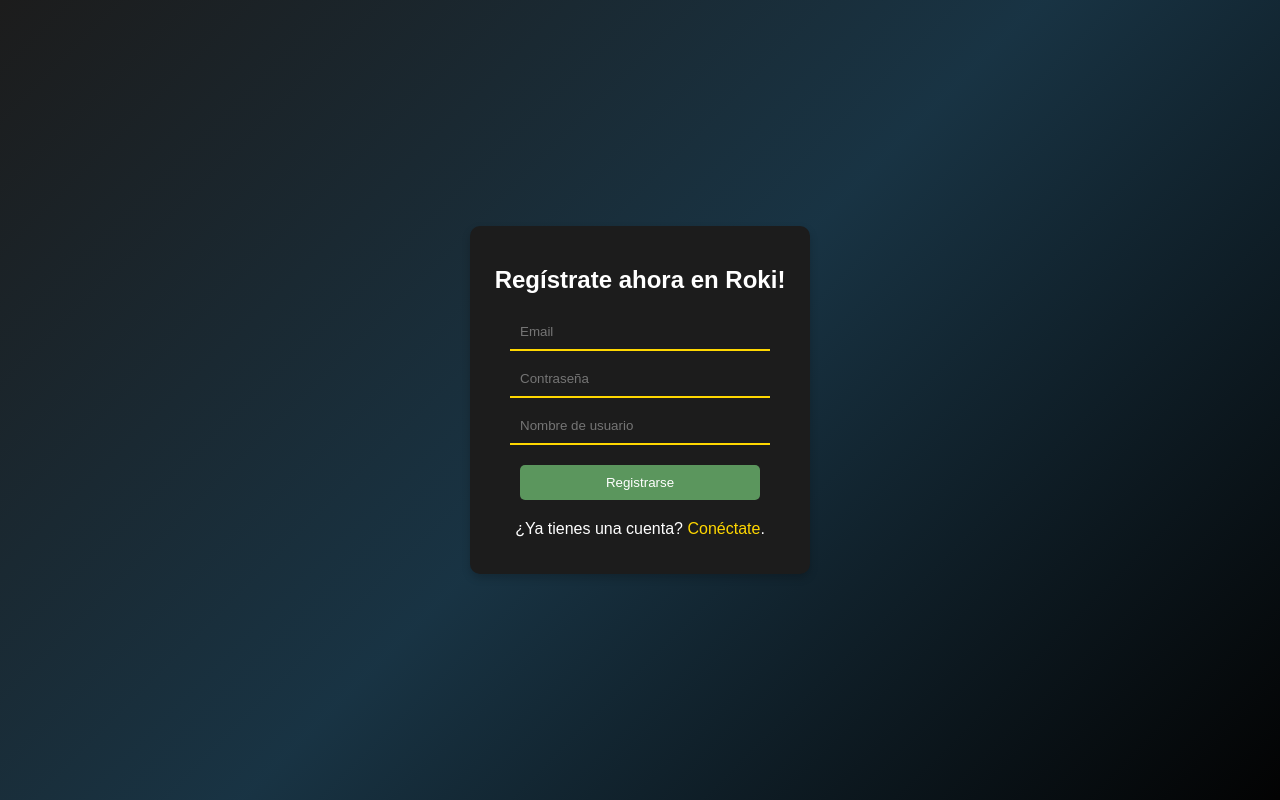
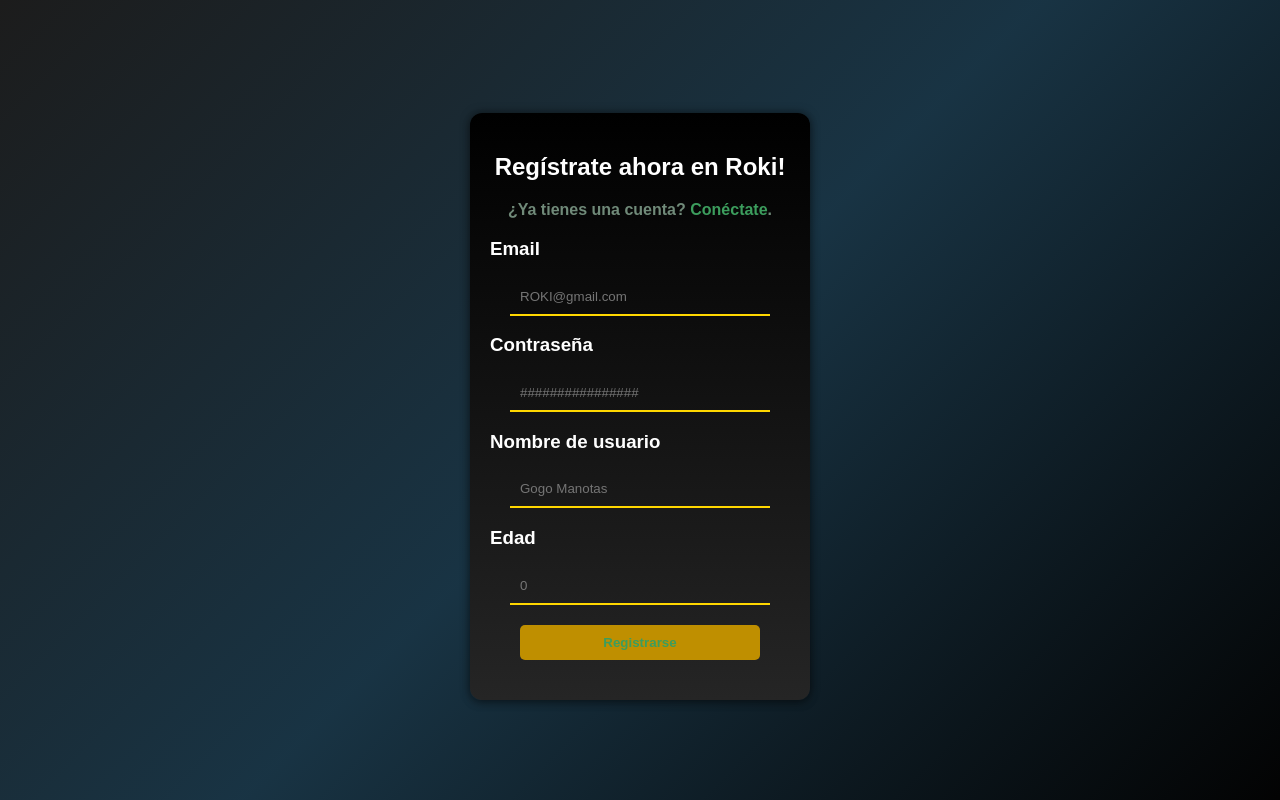
Before and after one commit to CesarOsorioP/ROKI, a React (Create React App) app in the folder client/: page /signup in a window 1280 px wide. Built offline with nearby package versions, Linux system fonts and the light colour scheme.

Commit message:
paso a test, falta aprobarlo, register completo

```diff
--- a/client/src/Components/SignUp/Signup.css
+++ b/client/src/Components/SignUp/Signup.css
@@ -8,7 +8,6 @@
   }
 
   .signup-container {
-    background-color: #1c1c1c; /* Fondo oscuro */
     color: white;
     padding: 20px;
     border-radius: 10px;
@@ -33,22 +32,30 @@
     width: 80%;
     margin: 20px auto;
     padding: 10px;
-    background-color: #5b965d; /* Fondo rosa */
-    color: white;
+    background-color: #BF8F00;
+    font-weight: bold;
+    color: #3C9D5D;
     border: none;
     cursor: pointer;
     border-radius: 5px;
   }
 
   .signup-form button:hover {
-    background-color: #67a569; /* Fondo rosa más oscuro al pasar el ratón */
+    background-color: #806000; /* Fondo rosa más oscuro al pasar el ratón */
   }
 
   .signup-container a {
-    color: #ffd700; /* Enlace amarillo */
+    color: #3C9D5D; /* Enlace amarillo */
     text-decoration: none;
   }
 
   .signup-container a:hover {
     text-decoration: underline;
   }
+
+  .text-align {
+    text-align:start;
+  }
+
+  .bolded { font-weight: bold;
+              color: #708A79;}
--- a/client/src/Components/SignUp/Signup.jsx
+++ b/client/src/Components/SignUp/Signup.jsx
@@ -1,18 +1,26 @@
 import React from 'react';
 import './Signup.css';
+import Card from '../Pagos/card'
 
 const Signup = () => {
     return (
+        <Card>
         <div className="signup-container">
-        <h2>Regístrate ahora en Roki!</h2>
+        <h2 >Regístrate ahora en Roki!</h2>
         <form className="signup-form">
-        <input type="email" placeholder="Email" />
-        <input type="password" placeholder="Contraseña" />
-        <input type="text" placeholder="Nombre de usuario" />
+        <p class = "bolded">¿Ya tienes una cuenta? <a href="/login">Conéctate</a>.</p>
+        <h3 class = "text-align">Email</h3>
+        <input type="email" placeholder="ROKI@gmail.com" />
+        <h3 class = "text-align">Contraseña</h3>
+        <input type="password" placeholder="################" />
+        <h3 class = "text-align">Nombre de usuario</h3>
+        <input type="text" placeholder="Gogo Manotas" />
+        <h3 class = "text-align">Edad</h3>
+        <input type="text" placeholder="0" />
         <button type="submit">Registrarse</button>
         </form>
-        <p>¿Ya tienes una cuenta? <a href="/login">Conéctate</a>.</p>
         </div>
+        </Card>
     );
 };
 
```
